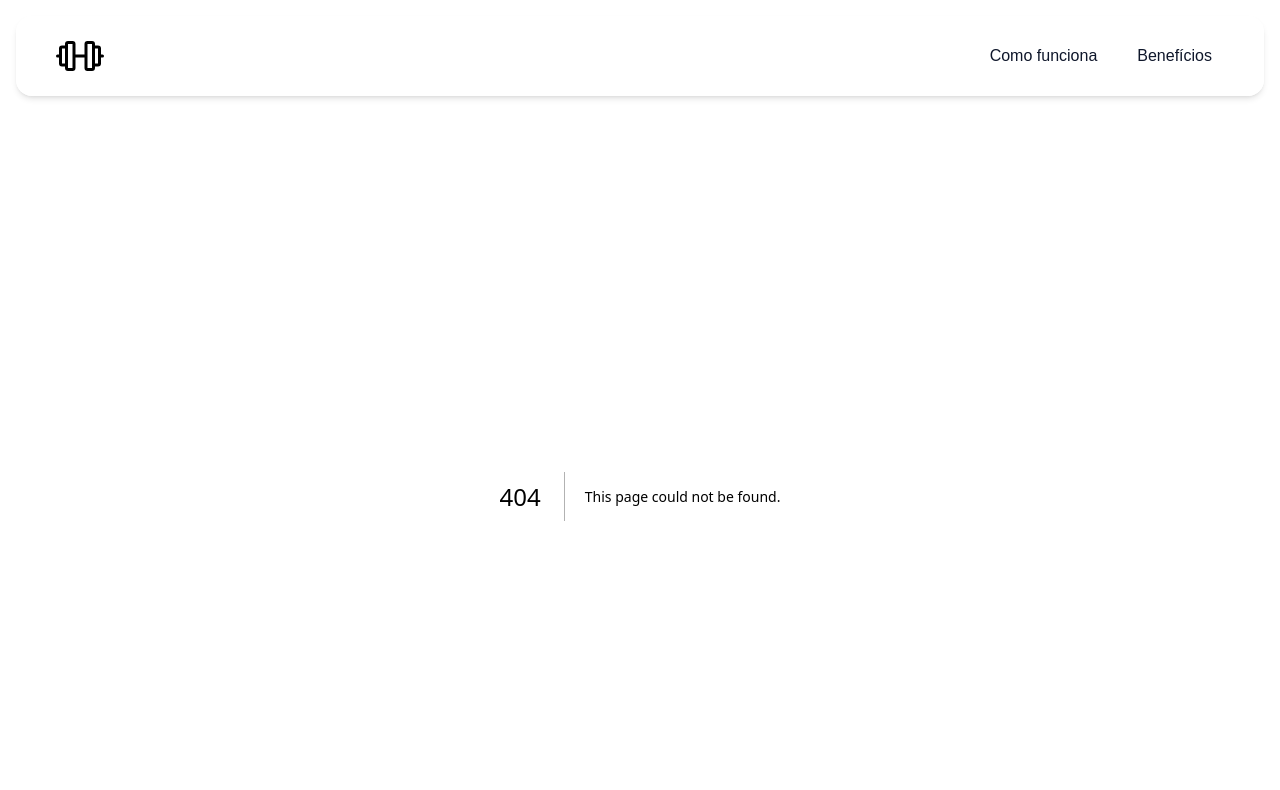
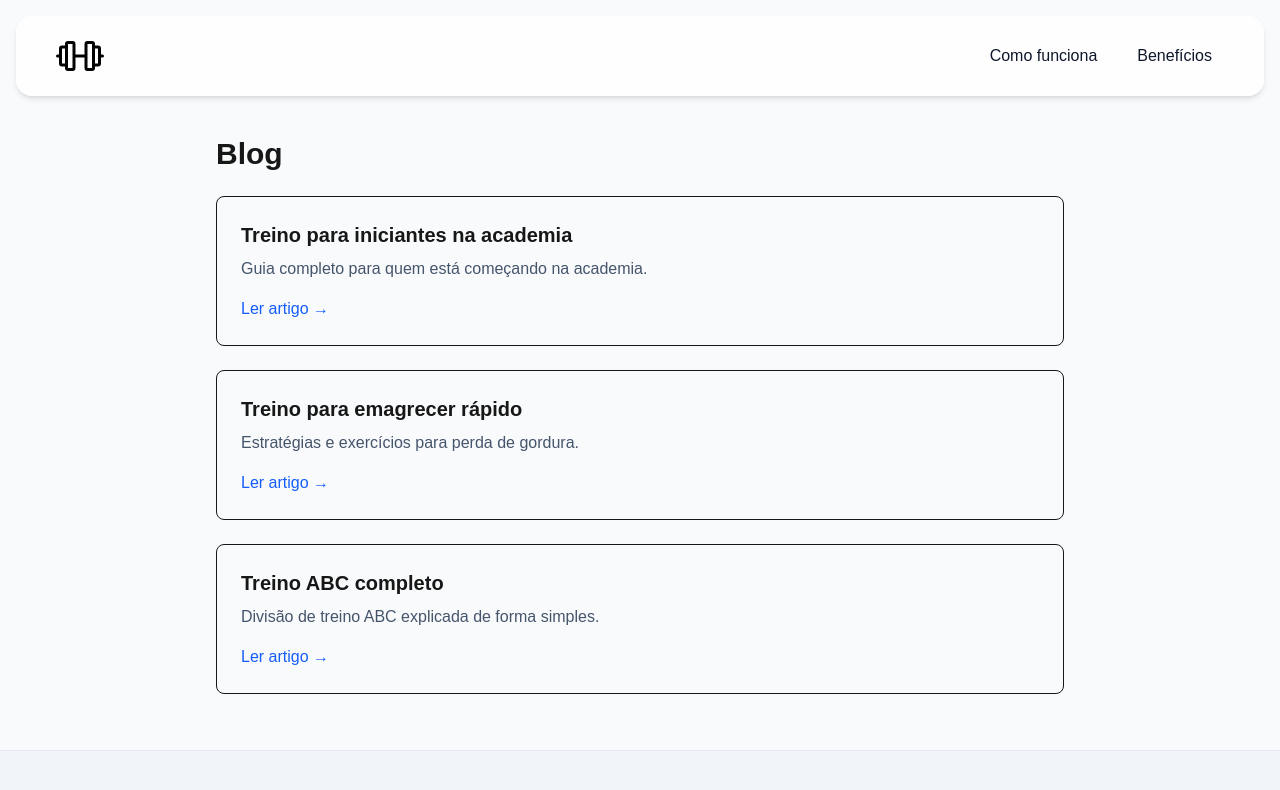
Before and after one commit to RobertoBMJunior/gym-site, a Next.js app: page /blog in a window 1280 px wide. Before the commit this address had no page. Shown: the top 790 px of the page. Built offline with nearby package versions, Linux system fonts and the light colour scheme.

Commit message:
feat: Criar a pagina /blog e criar o array blogPosts

```diff
--- /dev/null
+++ b/src/app/blog/page.tsx
@@ -0,0 +1,30 @@
+import Link from 'next/link'
+import { blogPosts } from '@/lib/blog-posts'
+
+export default function BlogPage() {
+  return (
+    <section className="max-w-4xl mx-auto px-6 py-10">
+      <h1 className="text-3xl font-bold mb-6">Blog</h1>
+
+      <div className="space-y-6">
+        {blogPosts.map((post) => (
+          <article
+            key={post.slug}
+            className="border rounded-lg p-6 hover:shadow-md transition"
+          >
+            <h2 className="text-xl font-semibold mb-2">{post.title}</h2>
+
+            <p className="text-slate-600 mb-4">{post.description}</p>
+
+            <Link
+              href={`/blog/${post.slug}`}
+              className="text-blue-600 font-medium"
+            >
+              Ler artigo →
+            </Link>
+          </article>
+        ))}
+      </div>
+    </section>
+  )
+}
--- /dev/null
+++ b/src/lib/blog-posts.ts
@@ -0,0 +1,23 @@
+export const blogPosts = [
+  {
+    title: 'Treino para iniciantes na academia',
+    description: 'Guia completo para quem está começando na academia.',
+    slug: 'treino-para-iniciantes',
+    image: '/images/iniciante.jpg',
+    date: '2026-04-22',
+  },
+  {
+    title: 'Treino para emagrecer rápido',
+    description: 'Estratégias e exercícios para perda de gordura.',
+    slug: 'treino-para-emagrecer',
+    image: '/images/iniciante.jpg',
+    date: '2026-04-22',
+  },
+  {
+    title: 'Treino ABC completo',
+    description: 'Divisão de treino ABC explicada de forma simples.',
+    slug: 'treino-abc',
+    image: '/images/iniciante.jpg',
+    date: '2026-04-22',
+  },
+]
```
